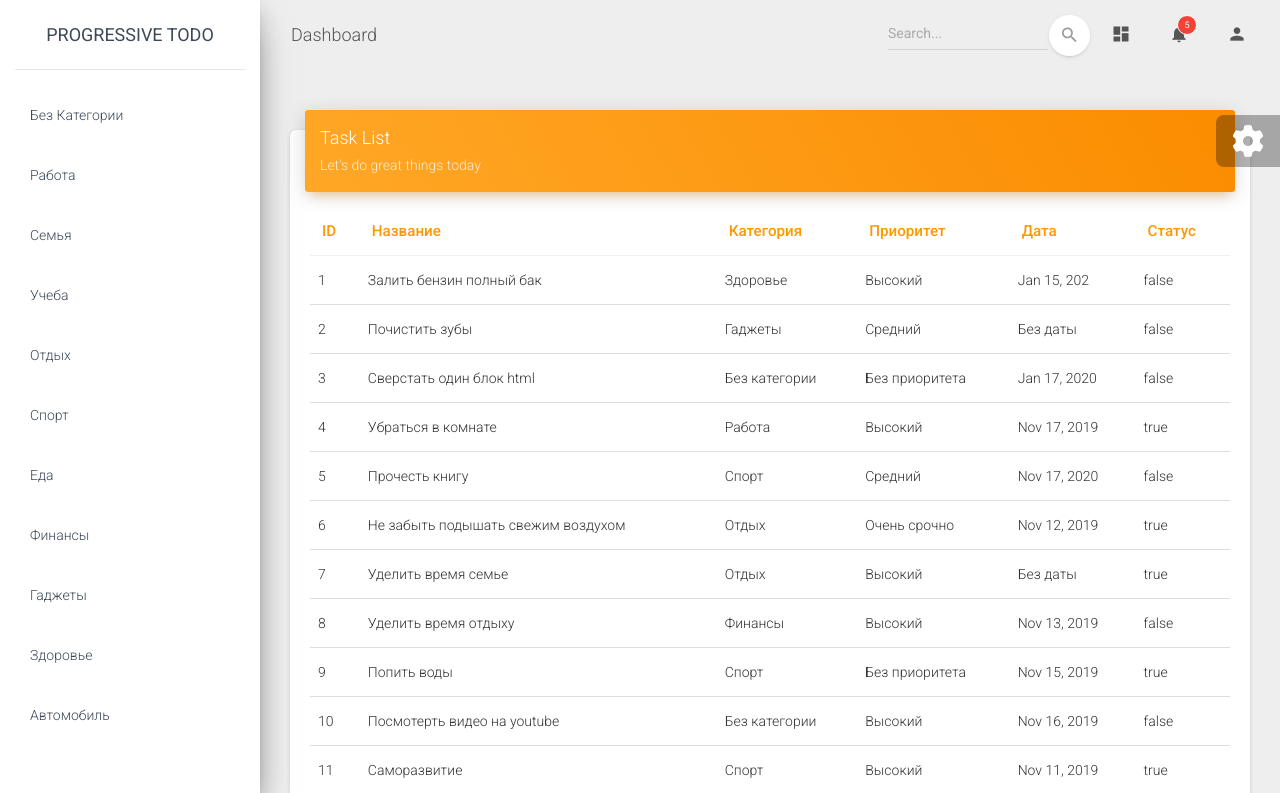
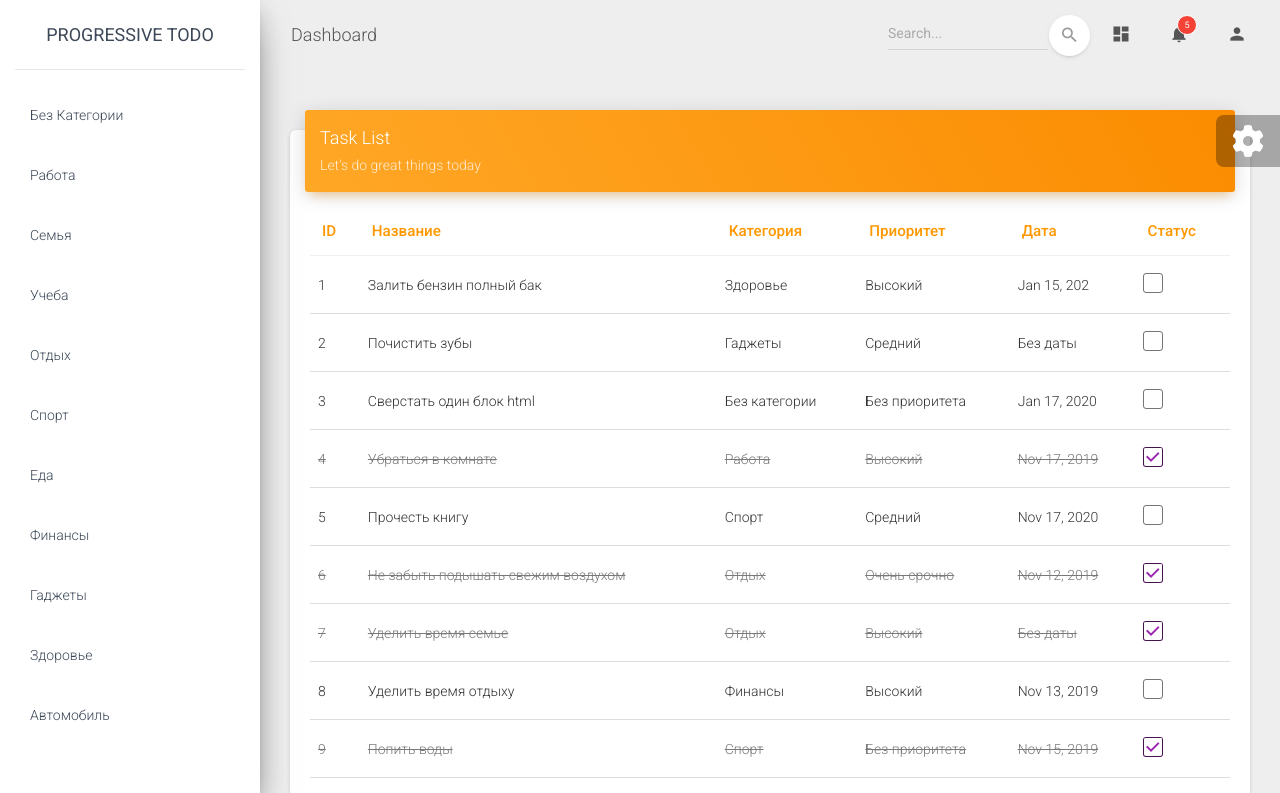
Before and after one commit to krutilins/ng-progressive-todo, an Angular app: page / in a window 1280 px wide. Shown: the top 793 px of the page. Built offline with nearby package versions, Linux system fonts and the light colour scheme.

Commit message:
Update task styling

```diff
--- a/src/app/service/data-handler.service.ts
+++ b/src/app/service/data-handler.service.ts
@@ -29,4 +29,12 @@ export class DataHandlerService {
       );
     }
   }
+
+  toggleStatus(id: number): void {
+    TestData.tasks.forEach(task => {
+      if (task.id === id) {
+        task.completed = !task.completed;
+      }
+    });
+  }
 }
--- a/src/app/views/task-list/task-list.component.html
+++ b/src/app/views/task-list/task-list.component.html
@@ -1,9 +1,7 @@
 <div class="card">
   <div class="card-header card-header-warning">
     <h4 class="card-title">Task List</h4>
-    <p class="card-category">
-      Let's do great things today
-    </p>
+    <p class="card-category">Let's do great things today</p>
   </div>
   <div class="card-body table-responsive">
     <table class="table table-hover">
@@ -16,13 +14,28 @@
         <th>Статус</th>
       </thead>
       <tbody>
-        <tr *ngFor="let task of tasks;index as id">
+        <tr *ngFor="let task of tasks; index as id" [class.completed]="task.completed">
           <td>{{ id + 1 }}</td>
           <td>{{ task.title }}</td>
           <td>{{ task.category?.title || "Без категории" }}</td>
           <td>{{ task.priority?.title || "Без приоритета" }}</td>
-          <td>{{ (task?.date | date) || "Без даты"}}</td>
-          <td>{{ task.completed }}</td>
+          <td>{{ (task?.date | date) || "Без даты" }}</td>
+          <td>
+            <div class="form-check">
+              <label class="form-check-label">
+                <input
+                  class="form-check-input"
+                  type="checkbox"
+                  value=""
+                  [checked]="task.completed"
+                  (click)="updateTaskStatus(task.id)"
+                />
+                <span class="form-check-sign">
+                  <span class="check"></span>
+                </span>
+              </label>
+            </div>
+          </td>
         </tr>
       </tbody>
     </table>
--- a/src/app/views/task-list/task-list.component.scss
+++ b/src/app/views/task-list/task-list.component.scss
@@ -1,3 +1,4 @@
-:host {
-  box-sizing: border-box;
+.completed {
+  text-decoration: line-through;
+  color: #797979;
 }
--- a/src/app/views/task-list/task-list.component.ts
+++ b/src/app/views/task-list/task-list.component.ts
@@ -17,4 +17,8 @@ export class TaskListComponent implements OnInit {
     this.dataHandler.tasksSubject.subscribe(tasks => this.tasks = tasks);
   }
 
+  updateTaskStatus(id: number): void {
+    this.dataHandler.toggleStatus(id);
+  }
+
 }
```
